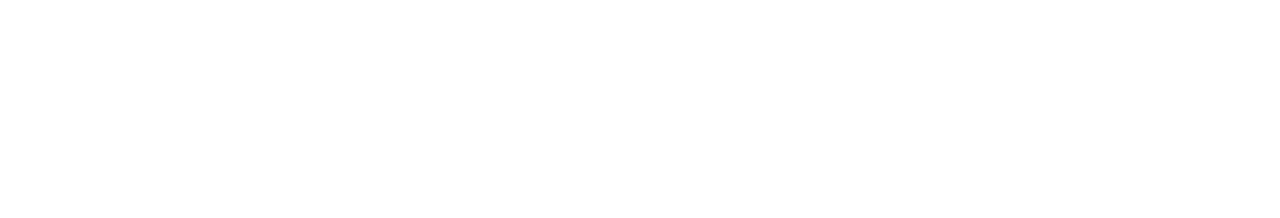
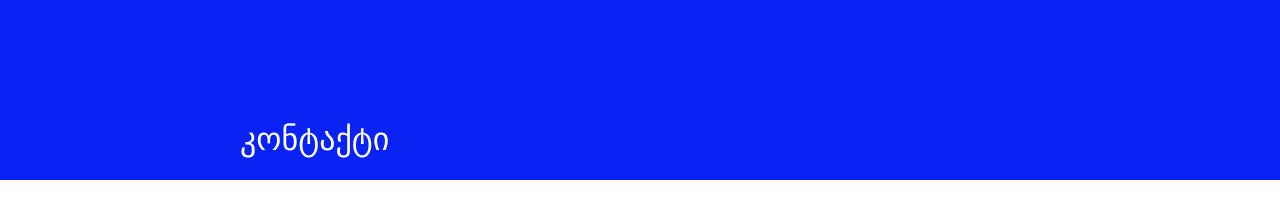
Before and after one commit to shotamik/input, a plain HTML site: page index.html in a window 1280 px wide. Drawn offline with Linux system fonts and the light colour scheme.

Commit message:
added header

```diff
--- a/index.html
+++ b/index.html
@@ -12,6 +12,8 @@
     <title>Input</title>
 </head>
 <body>
-
+    <header class="header1">
+        კონტაქტი
+    </header>
 </body>
 </html>
```
